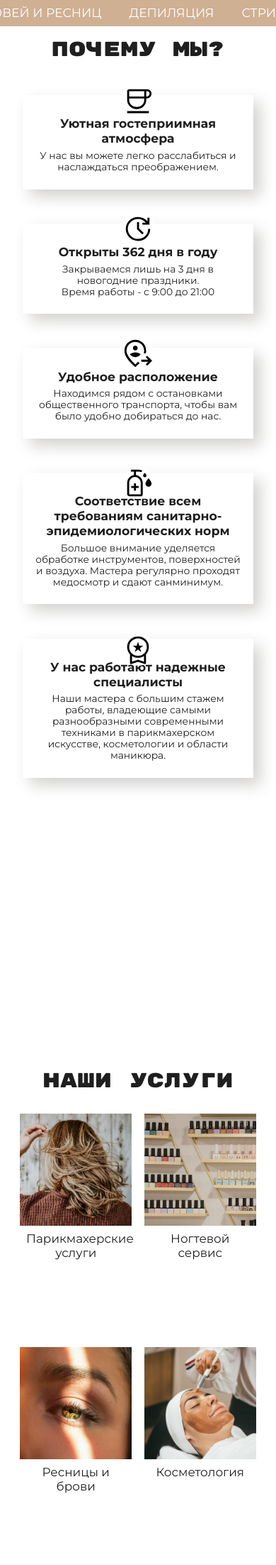
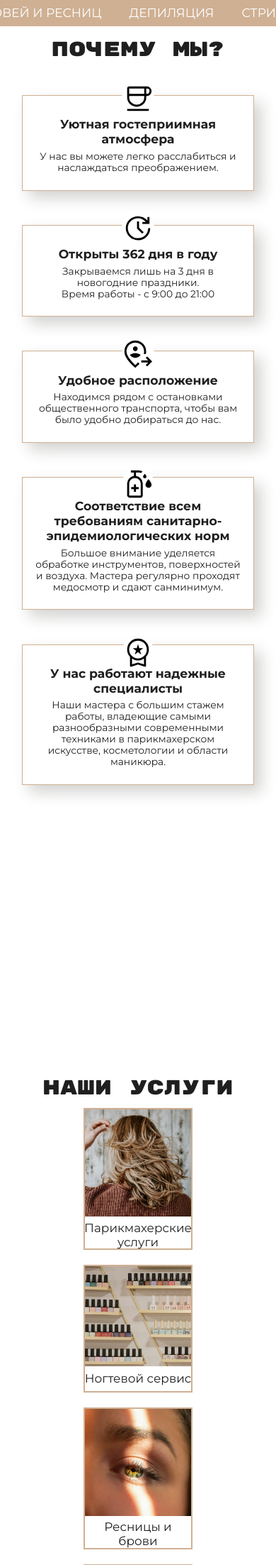
Before and after one commit to Girfanova/aphrodite, a PHP site: page / in a window 390 px wide. Shown: the part 845-3050 px from the top of the page at 71% size. Run offline with PHP 8.4, Linux system fonts and the light colour scheme; data that the repository does not hold is empty.

Commit message:
исправления перед отправкой с курсовой

```diff
--- a/lk.php
+++ b/lk.php
@@ -1,5 +1,6 @@
 <?php session_start();
-    if (!isset($_SESSION['auth'])) header('Location:/');?>
+    if (!isset($_SESSION['auth'])) header('Location:/');
+    if (($_SESSION['user_role'])==10) header('Location:admin.php');?>
 <!DOCTYPE html>
 <html lang="ru">
 
--- a/promotion-edit-popup.php
+++ b/promotion-edit-popup.php
@@ -13,7 +13,7 @@ mysqli_close($link);
 ?>
 <div class="popup-promotion-edit">
     <div class="popup-close-btn"><span id="close-promotion-edit-btn">x</span></div>
-    <div class="popup-content">
+    <div class="popup-content" height='100%'>
 
         <div class="popup-form">
             <p class="popup-edit-service_title">Редактирование акции</p>
--- a/service-edit-popup.php
+++ b/service-edit-popup.php
@@ -87,7 +87,6 @@ if (isset ($_GET["service_id"])) {
         </div>
     </div>
 </div>
-<?php mysqli_close($link);?>
 <script>
     $('#form-edit-service').on("submit", function () {
         var dataForm = $(this).serialize()
--- a/style-main-page.css
+++ b/style-main-page.css
@@ -202,6 +202,7 @@ hr{
     /* flex-wrap: wrap; */
 }
 .advantage-text{
+    border: 1px solid var(--third-color);
     padding: 10% 6% 8% 6%;
     margin-top: 10%;
     /* border-radius: 25px; */
@@ -222,7 +223,7 @@ hr{
 .advantage img{
     width: 50px;
     /* padding-right:2%; */
-    top:12%;
+    top:10%;
     margin: auto;
     position: absolute;
     border-radius: 100%;
@@ -375,45 +376,46 @@ hr{
     justify-content: space-evenly;
 }
 .service{
-    margin: 7% 0px;
+    margin:3%;
     position: relative;
-    height: 280px;
-    width: 33%;
+    width: 26%;
+    display: flex;
+    flex-direction: column;
+    border: solid 2px var(--third-color);
+}
+.service a{
+    overflow: hidden;
+    height: 80%;
+    width: 100%;
+    display: block;
 }
 .service img{
-    /* width: 250px; */
-    width: 60%;
-    margin: 30px 20% 0;
-    /* margin: 30px 40px 0; */
+    width: 100%;
+    margin: auto;
     transition: all 0.5s ease;
 }
 .service__description{
-    /* width: 200px; */
-    width: 60%;
-    margin: auto;
-    margin-top: 0;
+    width: 100%;
+    height: 20%;
     text-align: center;
     transition: all 0.5s ease;
-    position: absolute;
-    /* left: 19%;
-    bottom: -19%; */
-    left:20%;
-    bottom:auto;
+    display: flex;
+    align-items: center;
+    justify-content: center;
 }
 .service:hover img{
-    position: relative;
-    /* margin: 27px 32.5px 5px;
-    width: 265px; */
-    width:65%;
+    filter:blur(2px);
     transition: all 0.5s ease;
-    box-shadow: 0 80px 0 var(--third-color);
-    /* box-shadow: 0px 0px 20px #766670; */
+    transform: translateX(-2%);
+    transform: translateY(-2%);
+    /* width: 104%; */
 }
 .service:hover .service__description{
-    font-size: 2rem;
+    height: 25%;
     transition: all 0.5s ease;
-    left:22%;
-    margin-top:2%;
+}
+.service:hover > a{
+    height:75%;
 }
 
 
@@ -532,25 +534,25 @@ hr{
         width: 90%;
     }
     .service{
-        width:50%;
+        width:43%;
     }
     .service img{
-        width: 90%;
-        margin: 2% 5%;
+        /* width: 90%;
+        margin: 2% 5%; */
     }
     .service:hover img{
-        width: 90%;
-        margin: 2% 5%;
+        /* width: 90%; */
+        /* margin: 2% 5%; */
     }
     .service__description{
         font-size:0.88em;
         left:10%;
-        width: 80%;
+        /* width: 80%; */
     }
     .service:hover .service__description{
         font-size: 0.9em;
         left:10%;
-        width: 80%;
+        /* width: 80%; */
     }
 
 }
```
Also changed, not shown: 404.php (+4 -3 lines), admin.php (+5 -27 lines), Resources/promotions/gallery9.jpg (added), Resources/sad-aphrodite.jpg (deleted).
